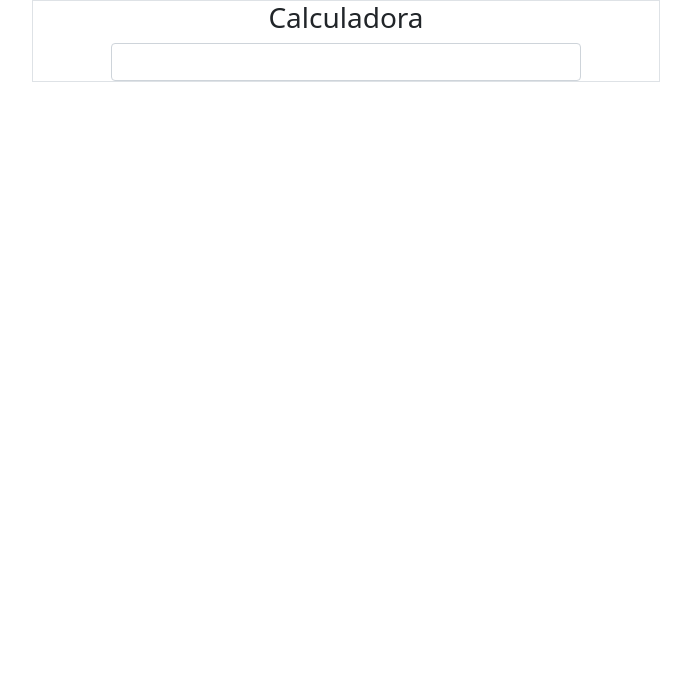
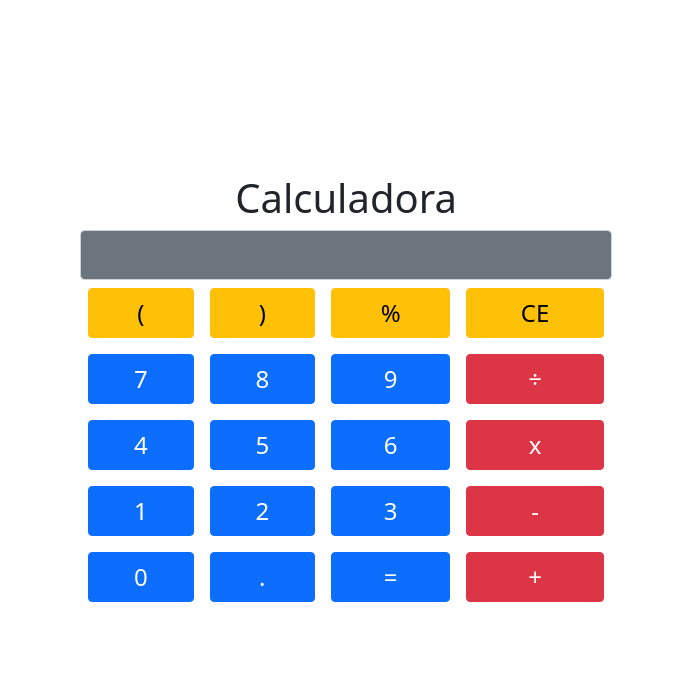
Before and after one commit to JoaoVictorG/Calculadora, a plain HTML site: page public/index.html in a window 1280 px wide. Shown: the whole page, without its empty margins (294-985 px from the left). Drawn offline with nearby package versions, Linux system fonts and the light colour scheme.

Commit message:
mudança na estrutura

```diff
--- a/public/index.html
+++ b/public/index.html
@@ -4,19 +4,53 @@
     <meta charset="UTF-8">
     <meta http-equiv="X-UA-Compatible" content="IE=edge">
     <meta name="viewport" content="width=device-width, initial-scale=1.0">
-    <title>Calculador</title>
+    <title>Calculadora</title>
     <link href="https://cdn.jsdelivr.net/npm/bootstrap@5.0.2/dist/css/bootstrap.min.css" rel="stylesheet" integrity="sha384-EVSTQN3/azprG1Anm3QDgpJLIm9Nao0Yz1ztcQTwFspd3yD65VohhpuuCOmLASjC" crossorigin="anonymous">
     <link href="style/css/var.css">
     <link href="style/css/style.css">
 </head>
 <body>
-    <div class="container-fluid" style="height: 100vh">
-        <div class="form border col-6 mx-auto">
+    <div class="container-fluid d-flex align-items-center justify-content-center" style="height: 100vh">
+        <form class="col-6 mx-auto p-5">
             <div class="text-center">
-                <h3>Calculadora</h3>
+                <h1>Calculadora</h1>
             </div>
-            <input type="text" class="form-control w-75 mx-auto">
-        </div>
+            <input type="text" class="form-control bg-secondary text-white mx-auto fs-4">
+            <table class="table table-borderless text-center">
+                <tbody>
+                    <tr>
+                        <td><button class="btn btn-warning fs-4 w-100">(</button></td>
+                        <td><button class="btn btn-warning fs-4 w-100">)</button></td>
+                        <td><button class="btn btn-warning fs-4 w-100">%</button></td>
+                        <td><button class="btn btn-warning fs-4 w-100">CE</button></td>
+                    </tr>
+                    <tr>
+                        <td><button class="btn btn-primary fs-4 w-100">7</button></td>
+                        <td><button class="btn btn-primary fs-4 w-100">8</button></td>
+                        <td><button class="btn btn-primary fs-4 w-100">9</button></td>
+                        <td><button class="btn btn-danger fs-4 w-100">÷</button></td>
+                    </tr>
+                    <tr>
+                        <td><button class="btn btn-primary fs-4 w-100">4</button></td>
+                        <td><button class="btn btn-primary fs-4 w-100">5</button></td>
+                        <td><button class="btn btn-primary fs-4 w-100">6</button></td>
+                        <td><button class="btn btn-danger fs-4 w-100">x</button></td>
+                    </tr>
+                    <tr>
+                        <td><button class="btn btn-primary fs-4 w-100">1</button></td>
+                        <td><button class="btn btn-primary fs-4 w-100">2</button></td>
+                        <td><button class="btn btn-primary fs-4 w-100">3</button></td>
+                        <td><button class="btn btn-danger fs-4 w-100">-</button></td>
+                    </tr>
+                    <tr>
+                        <td><button class="btn btn-primary fs-4 w-100">0</button></td>
+                        <td><button class="btn btn-primary fs-4 w-100">.</button></td>
+                        <td><button class="btn btn-primary fs-4 w-100">=</button></td>
+                        <td><button class="btn btn-danger fs-4 w-100">+</button></td>
+                    </tr>
+                </tbody>
+            </table>
+        </form>
       </div>
     <script src="https://cdn.jsdelivr.net/npm/bootstrap@5.0.2/dist/js/bootstrap.bundle.min.js" integrity="sha384-MrcW6ZMFYlzcLA8Nl+NtUVF0sA7MsXsP1UyJoMp4YLEuNSfAP+JcXn/tWtIaxVXM" crossorigin="anonymous"></script>
 </body>
```
Also changed, not shown: index.html (deleted, +0 -57 lines).
